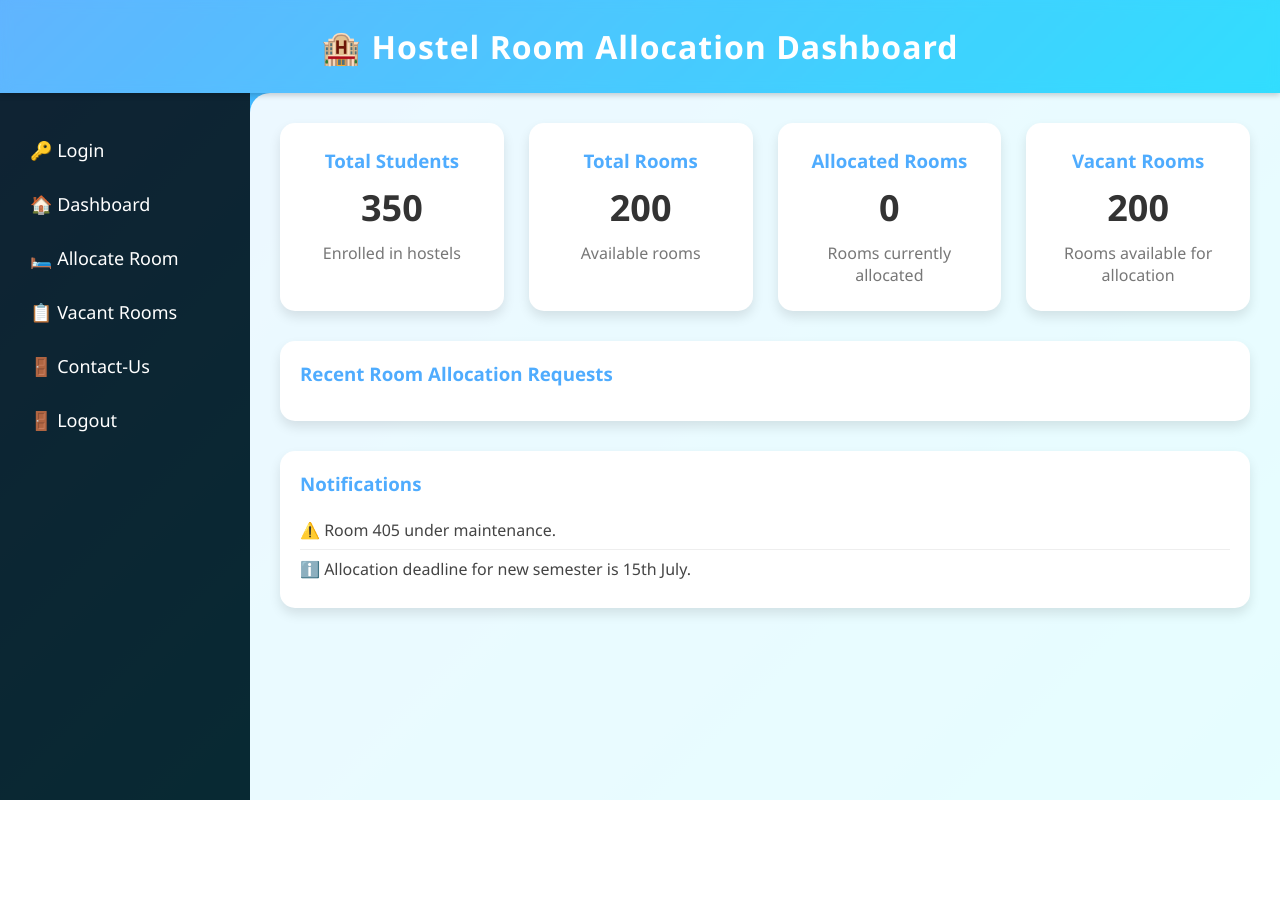
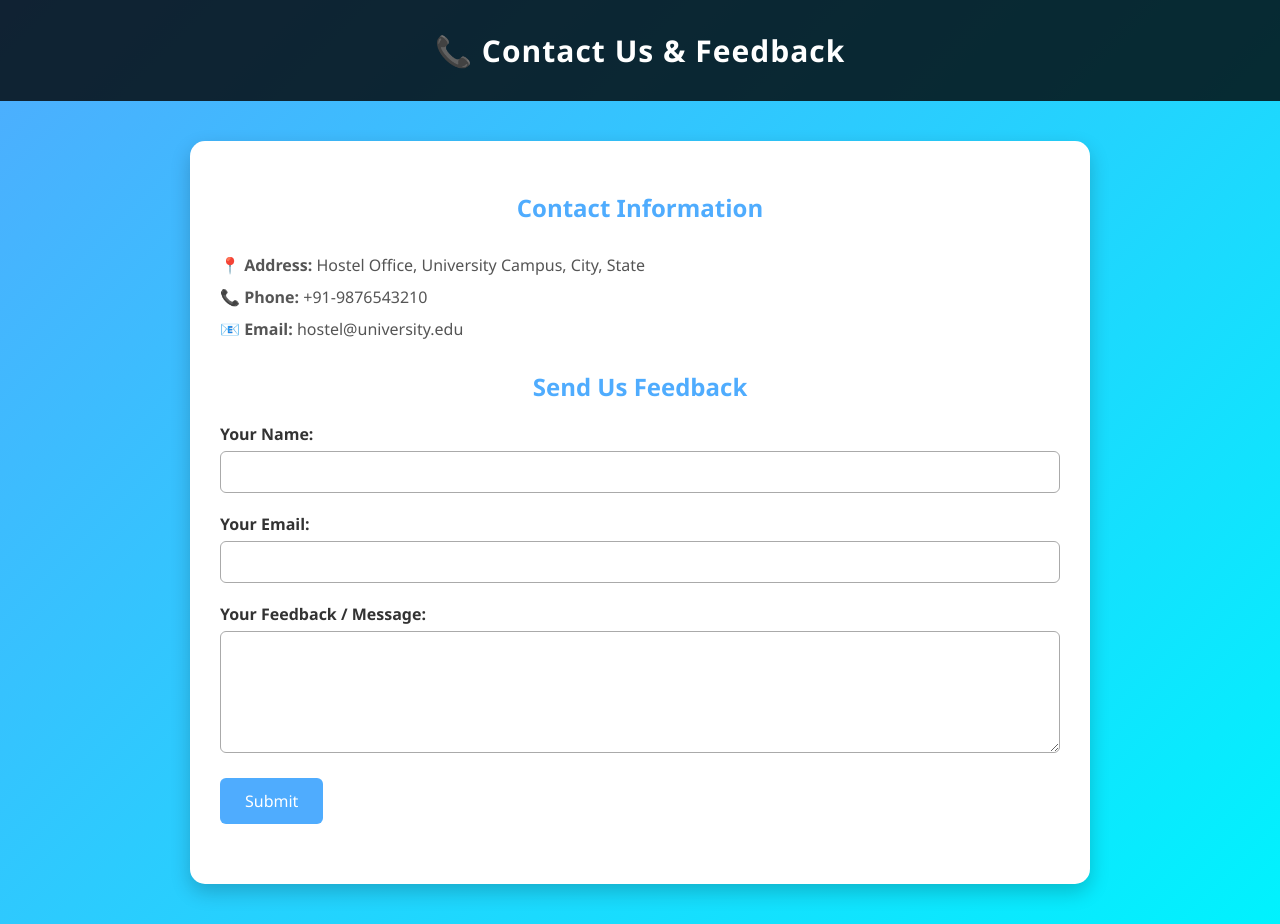
Before and after one commit to Atulpandeytech/hostel-room-allocation-system-, a plain HTML site: page contactus.html in a window 1280 px wide. Before the commit the page ends 800 px from the top, so only its background shows below. Drawn offline with Linux system fonts and the light colour scheme.

Commit message:
Update contactus.html

```diff
--- a/contactus.html
+++ b/contactus.html
@@ -1,230 +1,168 @@
-
 <!DOCTYPE html>
 <html lang="en">
 <head>
-  <meta charset="UTF-8">
-  <meta name="viewport" content="width=device-width, initial-scale=1">
-  <title>Hostel Room Allocation - Dashboard</title>
+  <meta charset="UTF-8" />
+  <meta name="viewport" content="width=device-width, initial-scale=1.0"/>
+  <title>Contact Us & Feedback - Hostel Room Allocation</title>
   <style>
     * {
       box-sizing: border-box;
-      margin: 0;
-      padding: 0;
       font-family: 'Segoe UI', Tahoma, Geneva, Verdana, sans-serif;
     }
 
     body {
+      margin: 0;
       background: linear-gradient(135deg, #4facfe, #00f2fe);
-      min-height: 100vh;
-      display: flex;
-      flex-direction: column;
+      padding: 0;
+      color: #333;
     }
 
     .header {
-      background: rgba(255, 255, 255, 0.1);
-      backdrop-filter: blur(6px);
+      background-color: rgba(0, 0, 0, 0.8);
       color: white;
-      padding: 25px;
       text-align: center;
-      font-size: 32px;
+      padding: 30px;
+      font-size: 30px;
       font-weight: bold;
       letter-spacing: 1px;
-      box-shadow: 0 2px 6px rgba(0, 0, 0, 0.2);
     }
 
     .container {
-      display: flex;
-      flex: 1;
+      max-width: 900px;
+      margin: 40px auto;
+      background-color: #fff;
+      border-radius: 15px;
+      padding: 30px;
+      box-shadow: 0 8px 20px rgba(0, 0, 0, 0.2);
     }
 
-    .sidebar {
-      width: 250px;
-      background-color: rgba(0, 0, 0, 0.8);
-      color: white;
-      display: flex;
-      flex-direction: column;
-      padding-top: 30px;
-      transition: all 0.3s ease;
+    h2 {
+      text-align: center;
+      color: #4facfe;
     }
 
-    .sidebar a {
-      color: white;
-      padding: 15px 30px;
-      text-decoration: none;
-      font-size: 18px;
-      transition: background-color 0.3s;
-    }
-
-    .sidebar a:hover {
-      background-color: rgba(255, 255, 255, 0.1);
-      border-left: 4px solid #00f2fe;
-    }
-
-    .main-content {
-      flex: 1;
-      padding: 30px;
-      overflow-y: auto;
-      background: rgba(255, 255, 255, 0.9);
-      border-top-left-radius: 20px;
-    }
-
-    .stats-container {
-      display: grid;
-      grid-template-columns: repeat(auto-fit, minmax(220px, 1fr));
-      gap: 25px;
+    .section {
       margin-bottom: 30px;
     }
 
-    .stat-card {
-      background-color: #ffffff;
-      padding: 25px;
-      border-radius: 15px;
-      box-shadow: 0 6px 12px rgba(0, 0, 0, 0.1);
-      text-align: center;
-      transition: transform 0.3s ease;
+    .contact-info {
+      display: flex;
+      flex-direction: column;
+      gap: 10px;
     }
 
-    .stat-card:hover {
-      transform: translateY(-5px);
+    .contact-info div {
+      font-size: 16px;
+      color: #555;
     }
 
-    .stat-card h3 {
-      margin-bottom: 10px;
-      color: #4facfe;
+    .form-group {
+      margin-bottom: 20px;
     }
 
-    .stat-card h2 {
-      font-size: 36px;
-      margin: 10px 0;
-      color: #333;
+    label {
+      font-weight: bold;
+      display: block;
+      margin-bottom: 6px;
     }
 
-    .stat-card p {
-      color: #777;
+    input, textarea {
+      width: 100%;
+      padding: 10px;
+      border: 1px solid #aaa;
+      border-radius: 6px;
+      font-size: 15px;
     }
 
-    .card {
-      background-color: white;
-      padding: 20px;
-      border-radius: 15px;
-      box-shadow: 0 6px 12px rgba(0, 0, 0, 0.1);
-      margin-bottom: 30px;
+    textarea {
+      resize: vertical;
     }
 
-    .card h3 {
-      margin-bottom: 15px;
-      color: #4facfe;
+    button {
+      background-color: #4facfe;
+      color: white;
+      padding: 12px 25px;
+      border: none;
+      border-radius: 6px;
+      font-size: 16px;
+      cursor: pointer;
     }
 
-    .card ul {
-      list-style: none;
-      padding-left: 0;
+    button:hover {
+      background-color: #3399ff;
     }
 
-    .card li {
-      padding: 8px 0;
-      border-bottom: 1px solid #eee;
-      color: #444;
+    .success-msg {
+      color: green;
+      margin-top: 15px;
     }
 
-    .card li:last-child {
-      border-bottom: none;
-    }
-
-    @media (max-width: 768px) {
+    @media (max-width: 600px) {
       .container {
-        flex-direction: column;
-      }
-      .sidebar {
-        width: 100%;
-        flex-direction: row;
-        justify-content: space-around;
-        padding: 10px 0;
-      }
-      .sidebar a {
-        padding: 10px;
-      }
-      .main-content {
-        border-top-left-radius: 0;
+        margin: 20px;
+        padding: 20px;
       }
     }
   </style>
 </head>
 <body>
 
-<div class="header">🏨 Hostel Room Allocation Dashboard</div>
+  <div class="header">📞 Contact Us & Feedback</div>
 
   <div class="container">
-  <div class="sidebar">
-    <a href="login.html">🔑 Login</a>
-    <a href="dashboard.html">🏠 Dashboard</a>
-    <a href="h1.html">🛏️ Allocate Room</a>
-    <a href="vacant.html">📋 Vacant Rooms</a>
-    <a href="contactus.html">🚪 Contact-Us</a>
-    <a href="logout.html">🚪 Logout</a>
-
+    <div class="section contact-info">
+      <h2>Contact Information</h2>
+      <div><strong>📍 Address:</strong> Hostel Office, University Campus, City, State</div>
+      <div><strong>📞 Phone:</strong> +91-9876543210</div>
+      <div><strong>📧 Email:</strong> hostel@university.edu</div>
     </div>
 
-  <div class="main-content">
-    <div class="stats-container">
-      <div class="stat-card">
-        <h3>Total Students</h3>
-        <h2 id="totalStudents">350</h2>
-        <p>Enrolled in hostels</p>
+    <div class="section feedback-form">
+      <h2>Send Us Feedback</h2>
+      <form id="feedbackForm">
+        <div class="form-group">
+          <label for="name">Your Name:</label>
+          <input type="text" id="name" name="name" required />
         </div>
 
-      <div class="stat-card">
-        <h3>Total Rooms</h3>
-        <h2 id="totalRooms">200</h2>
-        <p>Available rooms</p>
+        <div class="form-group">
+          <label for="email">Your Email:</label>
+          <input type="email" id="email" name="email" required />
         </div>
 
-      <div class="stat-card">
-        <h3>Allocated Rooms</h3>
-        <h2 id="allocatedRooms">0</h2>
-        <p>Rooms currently allocated</p>
+        <div class="form-group">
+          <label for="message">Your Feedback / Message:</label>
+          <textarea id="message" name="message" rows="5" required></textarea>
         </div>
 
-      <div class="stat-card">
-        <h3>Vacant Rooms</h3>
-        <h2 id="vacantRooms">200</h2>
-        <p>Rooms available for allocation</p>
-      </div>
-    </div>
-
-    <div class="card">
-      <h3>Recent Room Allocation Requests</h3>
-      <ul id="allocationRequests">
-        <!-- Recent allocations will appear here -->
-      </ul>
-    </div>
-
-    <div class="card">
-      <h3>Notifications</h3>
-      <ul id="notifications">
-        <li>⚠️ Room 405 under maintenance.</li>
-        <li>ℹ️ Allocation deadline for new semester is 15th July.</li>
-      </ul>
-    </div>
+        <button type="submit">Submit</button>
+        <p class="success-msg" id="feedbackMsg"></p>
+      </form>
     </div>
   </div>
 
   <script>
-  let totalRooms = 200;
-  let allocatedRooms = parseInt(localStorage.getItem('allocatedRooms')) || 0;
-  let vacantRooms = totalRooms - allocatedRooms;
+    document.getElementById('feedbackForm').addEventListener('submit', function (e) {
+      e.preventDefault();
 
-  document.getElementById('allocatedRooms').innerText = allocatedRooms;
-  document.getElementById('vacantRooms').innerText = vacantRooms;
-  document.getElementById('totalStudents').innerText = 350;
-  document.getElementById('totalRooms').innerText = totalRooms;
+      const name = document.getElementById('name').value.trim();
+      const email = document.getElementById('email').value.trim();
+      const message = document.getElementById('message').value.trim();
+      const feedbackMsg = document.getElementById('feedbackMsg');
 
-  const allocationRequests = JSON.parse(localStorage.getItem('allocationRequests')) || [];
-  const list = document.getElementById('allocationRequests');
-  allocationRequests.reverse().forEach(req => {
-    const li = document.createElement('li');
-    li.textContent = `Reg No: ${req.regNo} - Allocated Room: ${req.roomNo}`;
-    list.appendChild(li);
+      if (name && email && message) {
+        // Store in localStorage (for now — you can connect PHP backend later)
+        const feedbacks = JSON.parse(localStorage.getItem('feedbacks')) || [];
+        feedbacks.push({ name, email, message, time: new Date().toISOString() });
+        localStorage.setItem('feedbacks', JSON.stringify(feedbacks));
+
+        feedbackMsg.textContent = "✅ Thank you for your feedback!";
+        feedbackMsg.style.color = "green";
+        document.getElementById('feedbackForm').reset();
+      } else {
+        feedbackMsg.textContent = "Please fill in all fields.";
+        feedbackMsg.style.color = "red";
+      }
     });
   </script>
 
```
Lines whose indentation alone changed are shown as unchanged.
